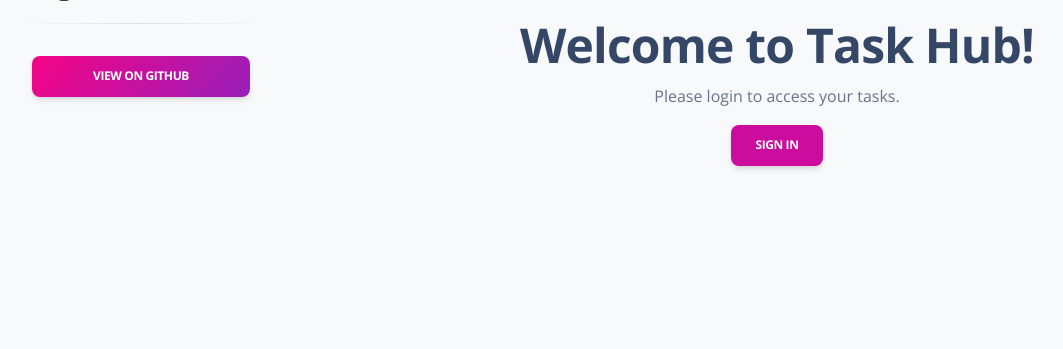
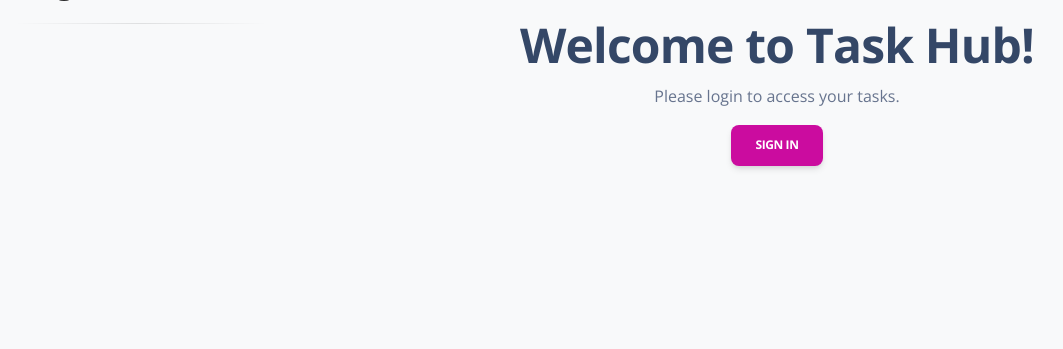
Before and after one commit to petrykivd/it-task-manager, a Django app: page / in a window 1280 px wide. Shown: the part 71-420 px from the top of the page, without its empty margins (0-1063 px from the left). Run offline with Django 4.2, Linux system fonts and the light colour scheme; data that the repository does not hold is empty; some libraries are stand-ins or nearby versions.

Commit message:
Deleted test button on sidebar. Created feature, when only user who work on task can mark task as done

```diff
--- a/task_manager/views.py
+++ b/task_manager/views.py
@@ -14,7 +14,6 @@ def index(request):
     user_tasks = Task.objects.filter(assignees=request.user.id)
 
     tasks = Task.objects.filter(is_completed=False)
-
     unique_priorities = tasks.values_list('priority', flat=True).distinct()
     task_counts = {priority: Task.objects.filter(priority=priority).count() for priority in unique_priorities}
     context = {
--- a/templates/includes/sidebar.html
+++ b/templates/includes/sidebar.html
@@ -75,10 +75,4 @@
 
     </div>
   {% endif %}
-
-  <div class="sidenav-footer mx-3">
-    <a target="_blank"
-       class="btn bg-gradient-primary mt-3 w-100"
-       href="https://github.com/petrykivd/it-task-manager">View on GitHub</a>
-  </div>
 </aside>
```
Also changed, not shown: templates/task_manager/task_detail.html (+8 -5 lines).
